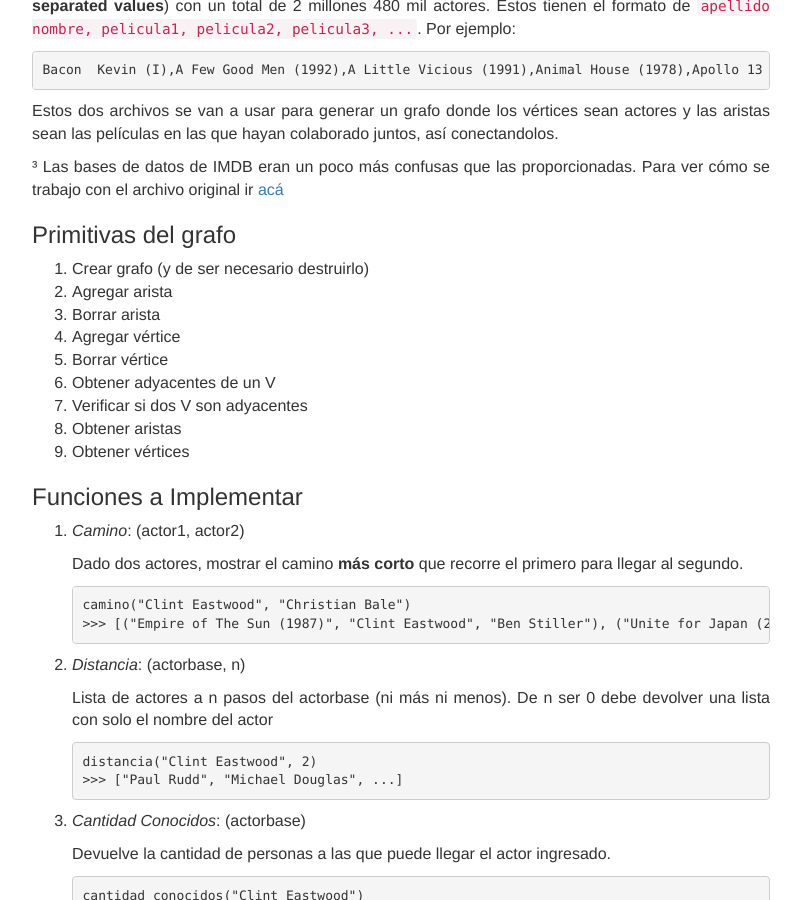
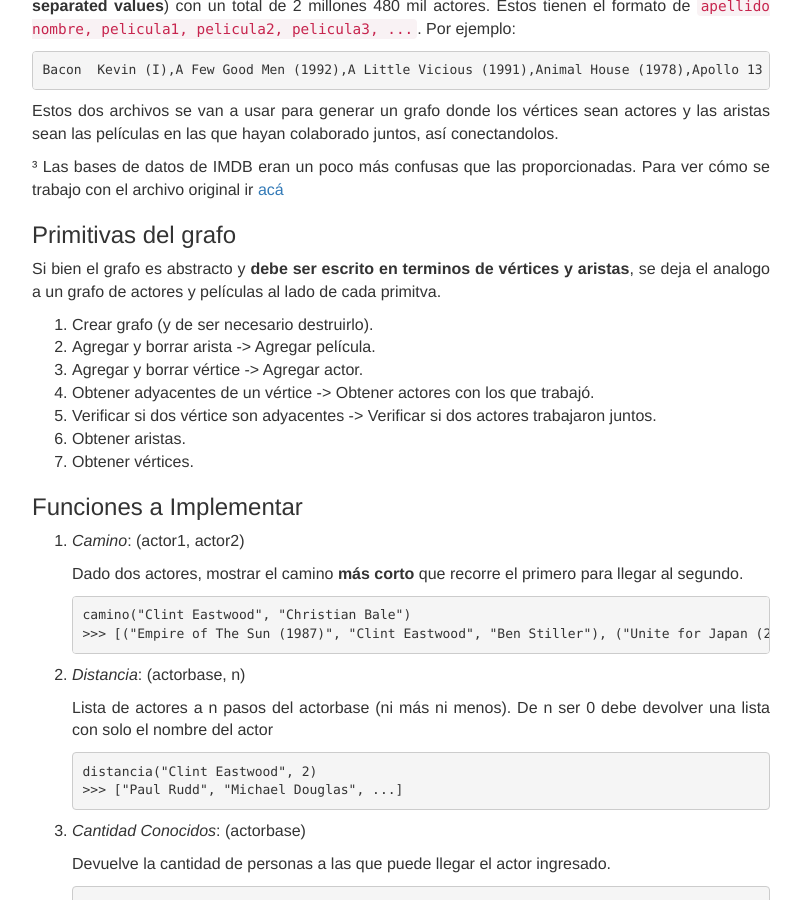
Before and after one commit to algoritmos-rw/algoritmos, a Jekyll site: the page built from static/tps/2017_2/tp3/index.md, in a window 1280 px wide and 900 px high, scrolled down 2326 px. Shown: the whole window, without its empty margins (239-1040 px from the left). Built offline with Jekyll 4.4.1, drawn with Linux system fonts in a browser that asks for light colours; our own code applies the rules of GitHub Pages for plain Markdown files.

Commit message:
Update TP3-Primitivas grafo

```diff
--- a/static/tps/2017_2/tp3/index.md
+++ b/static/tps/2017_2/tp3/index.md
@@ -121,15 +121,15 @@ Estos dos archivos se van a usar para generar un grafo donde los vértices sean
 
 ### Primitivas del grafo
 
-1. Crear grafo (y de ser necesario destruirlo)
-1. Agregar arista
-1. Borrar arista
-1. Agregar vértice
-1. Borrar vértice
-1. Obtener adyacentes de un V
-1. Verificar si dos V son adyacentes
-1. Obtener aristas
-1. Obtener vértices
+Si bien el grafo es abstracto y **debe ser escrito en terminos de vértices y aristas**, se deja el analogo a un grafo de actores y películas al lado de cada primitva.
+
+1. Crear grafo (y de ser necesario destruirlo).
+1. Agregar y borrar arista -> Agregar película.
+1. Agregar y borrar vértice -> Agregar actor.
+1. Obtener adyacentes de un vértice -> Obtener actores con los que trabajó.
+1. Verificar si dos vértice son adyacentes -> Verificar si dos actores trabajaron juntos.
+1. Obtener aristas.
+1. Obtener vértices.
 
 ### Funciones a Implementar
 
```
